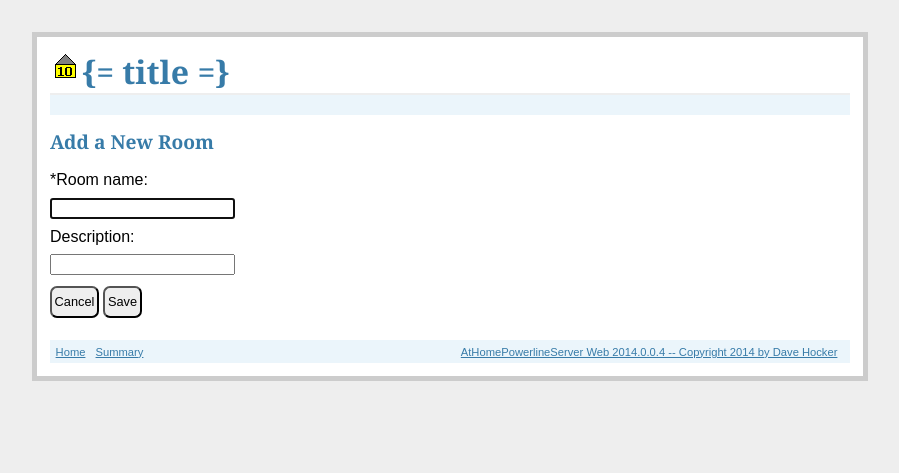
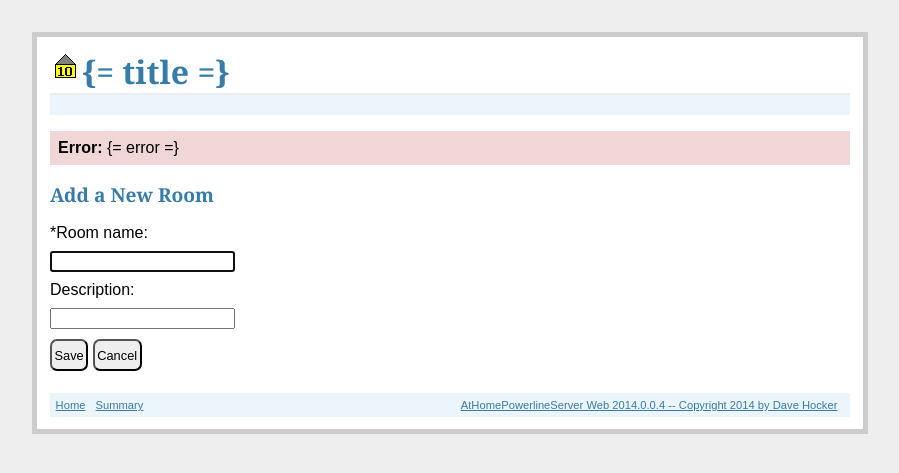
Before and after one commit to dhocker/ahps_web, a Flask app: template ahps_web/templates/add_room.html in a window 1280 px wide. Shown: the top 473 px of the page, without its empty margins (190-1089 px from the left). Run offline with Flask 2, Linux system fonts and the light colour scheme; the template is opened without the code that fills it: most values are stand-ins (such as "Sample title", 1, 10 or a date in 2020); parts of the project's set-up code (start-up, migrations or seed data) failed here and were passed over; some libraries are stand-ins or nearby versions.

Commit message:
Convert add room page to AngularJS.

```diff
--- /dev/null
+++ b/ahps_web/static/js/add_room.js
@@ -0,0 +1,57 @@
+/*
+#
+# AHPS Web - web server for managing an AtHomePowerlineServer instance
+# Copyright (C) 2014, 2015  Dave Hocker (email: AtHomeX10@gmail.com)
+#
+# This program is free software: you can redistribute it and/or modify
+# it under the terms of the GNU General Public License as published by
+# the Free Software Foundation, version 3 of the License.
+#
+# This program is distributed in the hope that it will be useful,
+# but WITHOUT ANY WARRANTY; without even the implied warranty of
+# MERCHANTABILITY or FITNESS FOR A PARTICULAR PURPOSE.
+# See the LICENSE file for more details.
+#
+# You should have received a copy of the GNU General Public License
+# along with this program (the LICENSE file).  If not, see <http://www.gnu.org/licenses/>.
+#
+*/
+
+/*
+    Add a new room controller
+*/
+app.controller('addroomController', function($scope, $http) {
+    // Initialization
+
+    $scope.title = "AHPS Web";
+    $scope.name = "";
+    $scope.description = "";
+    $scope.error = "";
+
+    $scope.add_room = function() {
+        if ($scope.name == "") {
+            $scope.error = "Room name is required";
+            return;
+        }
+        $http.post("/home/room", {"data" :
+                    {'name': $scope.name,
+                    'description': $scope.description
+                    }
+                }).
+            success(function(data, status, headers, config) {
+                // Cancel warnings for unsaved data
+                window.onbeforeunload = null;
+                // Room was created. Go back to the home page.
+                window.location.replace("/home");
+            }).
+            error(function(data, status, headers, config) {
+                $scope.error = "Host communication error";
+            });
+    };
+
+    $scope.cancel = function() {
+        // Cancel warnings for unsaved data
+        window.onbeforeunload = null;
+        window.location.replace("/home");
+    };
+});
--- a/ahps_web/static/js/home.js
+++ b/ahps_web/static/js/home.js
@@ -24,6 +24,7 @@
     // Initialization
 
     $scope.title = "AHPS Web";
+    $scope.error = "";
     get_rooms();
 
     // Save room data (name and description)
--- a/ahps_web/templates/add_room.html
+++ b/ahps_web/templates/add_room.html
@@ -20,16 +20,19 @@
     <h2>Add a New Room</h2>
 
     <div class="input-form">
-        <form action="room" method="post">
-            <label for="name" class="input-label">*Room name:</label>
-            <input id="name" type="text" name="name" class="input-text" autofocus="True" onchange="track_change()">
-            <br/>
-            <label for="description" class="input-label">Description:</label>
-            <input id="description" type="text" name="description" class="input-text" onchange="track_change()">
-            <br/>
-            <button class="edit-button" name=save type="submit" value="cancel">Cancel</button>
-                <button class="edit-button" name=save type="submit" value="save" onclick="window.onbeforeunload=null">Save</button>
-        </form>
+        <label for="name" class="input-label">*Room name:</label>
+        <input id="name" ng-model="name" type="text" name="name" class="input-text" autofocus="True" onchange="track_change()">
+        <br/>
+        <label for="description" class="input-label">Description:</label>
+        <input id="description" ng-model="description" type="text" name="description" class="input-text" onchange="track_change()">
+        <br/>
+        <button class="edit-button" name=save value="save" ng-click="add_room()">Save</button>
+        <button class="edit-button" name=save value="cancel" ng-click="cancel()">Cancel</button>
     </div>
 
 {% endblock %}
+
+{% block angularjs%}
+    <script src="{{ url_for('static', filename='js/app.js') }}" type="text/javascript"></script>
+    <script src="{{ url_for('static', filename='js/add_room.js') }}" type="text/javascript"></script>
+{% endblock %}
--- a/ahps_web/templates/layout.html
+++ b/ahps_web/templates/layout.html
@@ -67,6 +67,12 @@
             {% endif %}
         </div>
 
+        {# AngularJS error messsage. This can probably be styled better, but it is serviceable as-is. #}
+        <div class="" ng-if="error != ''">
+            <p class="error"><strong>Error:</strong> {= error =}</p>
+        </div>
+
+        {# TODO Eventually this Flash based error display can be removed #}
         {% if error %}
             <p class="error"><strong>Error:</strong> {{ error }}</p>
         {% endif %}
--- a/ahps_web/views/views.py
+++ b/ahps_web/views/views.py
@@ -172,22 +172,17 @@
 @login_required                                 # Use of @login_required decorator
 def show_add_room():
     # For a GET request, return the add room page
-    return render_template('add_room.html')
+    return render_template('add_room.html', ngapp="ahps_web", ngcontroller="addroomController")
 
 
 @app.route('/home/room', methods=['POST'])
 @login_required                                 # Use of @login_required decorator
 def create_new_room():
-    # Save new room
+    # Create new room
+    args = json.loads(request.data.decode())["data"]
     current_house = get_current_house()
-    if request.form["name"]:
-        insert_room(current_house["houseid"], request.form["name"], request.form["description"])
-    else:
-        error = 'Room name is a required field'
-        return render_template('add_room.html', error=error)
-
-    # Return to the home page (list of rooms)
-    return redirect(url_for('home'))
+    insert_room(current_house["houseid"], args["name"], args["description"])
+    return ""
 
 
 @app.route("/house_summary", methods=['GET'])
```
